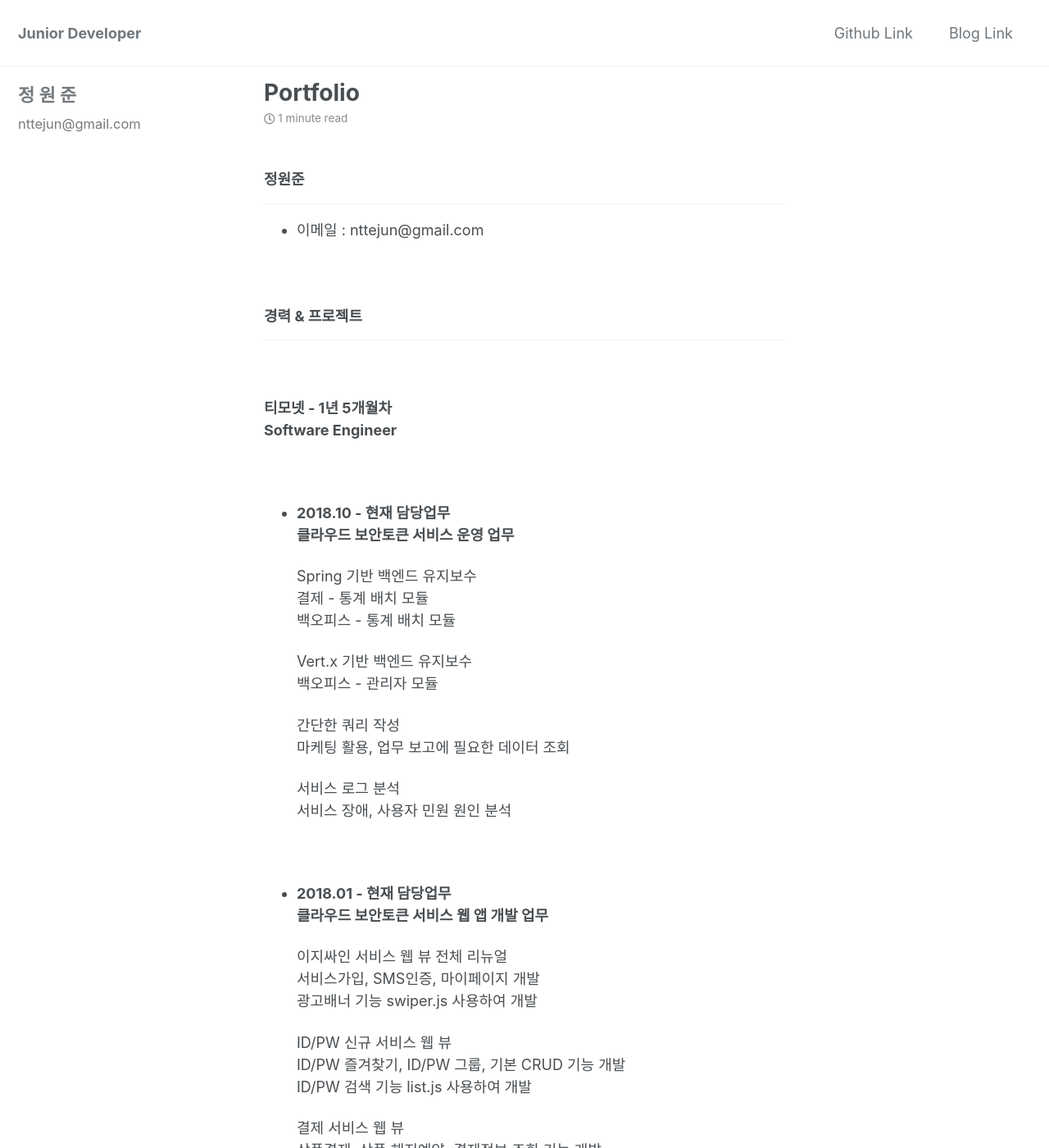
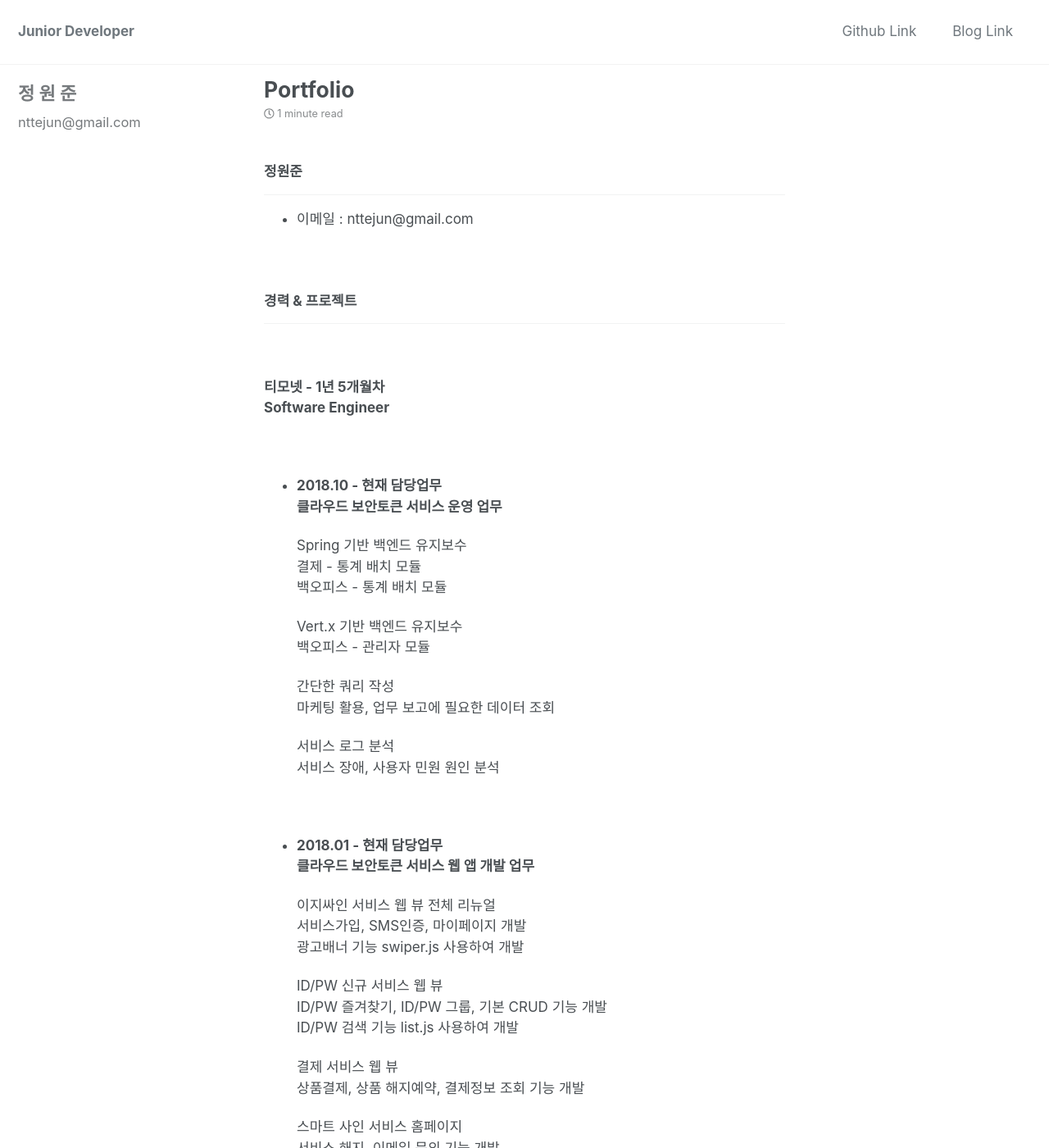
Before and after one commit to nttejun/nttejun.github.io, a Jekyll site: the page built from _posts/2019-04-28-portfolio.md, in a window 1280 px wide and 1400 px high. Shown: the whole window at 82% size. Built offline with Jekyll 4.4.1, drawn with Linux system fonts in a browser that asks for light colours; cached includes are drawn as plain includes; nearby versions of some CDN libraries.

Commit message:
Updated css file

```diff
--- a/_sass/minimal-mistakes/_reset.scss
+++ b/_sass/minimal-mistakes/_reset.scss
@@ -56,7 +56,7 @@ main,
 nav,
 section {
   display: block;
-  font-size: 18px;
+  font-size: 17px;
 }
 
 /* Display block in IE6-9 and FF3 */
```
